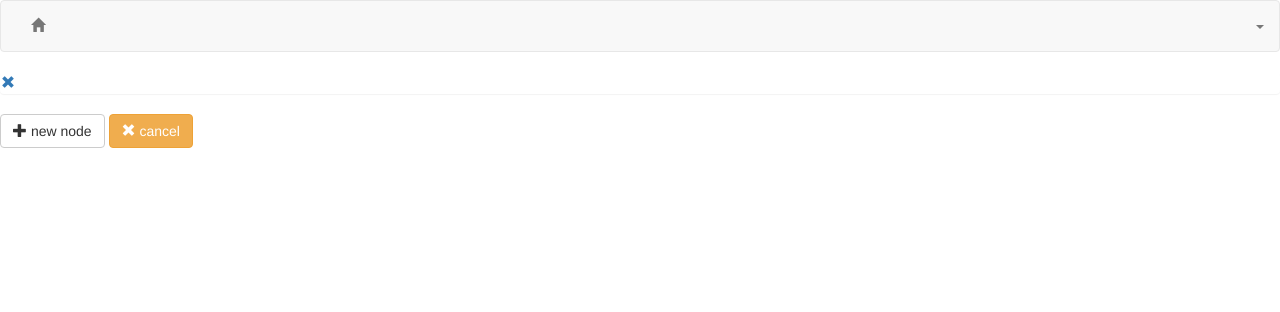
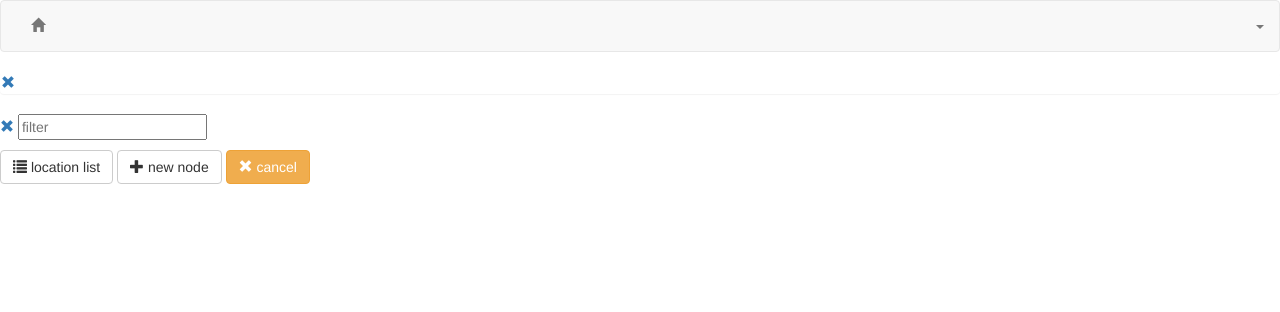
Before and after one commit to TarEnethil/archivar, a Python web app: template app/templates/map/index.html in a window 1280 px wide. Shown: the top 312 px of the page. Run offline with Jinja, Linux system fonts and the light colour scheme; the template is opened without the code that fills it: most values are stand-ins (such as "Sample title", 1, 10 or a date in 2020); some libraries are stand-ins or nearby versions.

Commit message:
Map: add filterable location list
- modeled after the old one, just no jqxList but selfmade
- categories should be sorted by node type id
- within a category / node type, nodes are sorted lexigraphically

Signed-off-by: Thorben Römer <thorbenroemer@t-online.de>

```diff
--- a/app/templates/map/index.html
+++ b/app/templates/map/index.html
@@ -26,18 +26,30 @@
     <div id="nodeform_content"></div>
   </div>
 
+  <div id="location-list">
+    <a class="close-link-sidebar">
+      <span class="glyphicon glyphicon-remove"></span>
+    </a>
+    <input type="text" id="filter_locations" placeholder="filter" />
+    <ul id="locations"></ul>
+  </div>
+
   <div id="bottom-menu">
-    <a id="btn-add-node" class="btn btn-default">
+    <a id="btn-loc-sidebar" class="btn btn-default btn-left">
+      <span class="glyphicon glyphicon-list"></span>
+      location list
+    </a>
+
+    <a id="btn-add-node" class="btn btn-default btn-right">
       <span class="glyphicon glyphicon-plus"></span>
       new node
     </a>
 
-    <a id="btn-cancel-add-node" class="btn btn-warning">
+    <a id="btn-cancel-add-node" class="btn btn-warning btn-right">
       <span class="glyphicon glyphicon-remove"></span>
       cancel
     </a>
   </div>
-
 {% endblock %}
 
 {% block scripts %}
@@ -55,6 +67,7 @@
     var _marker_layer;
     var _map_node_types;
     var _nextAction;
+    var _filterbase = {};
 
     $.fn.selectpicker.Constructor.BootstrapVersion = '3';
 
@@ -297,6 +310,7 @@
         for (var nt in _map_node_types) {
           _map_node_types[nt].iconstyle = gen_icon_style(_map_node_types[nt].icon_file, _map_node_types[nt].icon_width, _map_node_types[nt].icon_height);
           _map_node_types[nt].iconstyle_private = gen_icon_style(_map_node_types[nt].icon_file, _map_node_types[nt].icon_width, _map_node_types[nt].icon_height, true);
+          _filterbase[nt] = []
         }
 
         console.log("finished loading node types");
@@ -320,13 +334,23 @@
       _marker_layer.clearLayers()
     }
 
+    function clear_location_list() {
+      $("#locations li").remove();
+      _filterbase = {};
+    }
+
     function reload_markers() {
       loading();
       delete_markers();
+      clear_location_list();
 
+      load_map_node_types(function() {
         load_map_nodes(function() {
+          fill_location_list(function() {
             hide_loading();
-      })
+          });
+        });
+      });
     }
 
     function load_edit_form(id) {
@@ -400,11 +424,46 @@
           _nodes[nid].marker = gen_marker(_nodes[nid].x, _nodes[nid].y, _nodes[nid].node_type, _nodes[nid].visible);
           _nodes[nid].marker.bindPopup(gen_popup(_nodes[nid].id, _nodes[nid].name, _nodes[nid].desc, _nodes[nid].created, _nodes[nid].created_by, _nodes[nid].edited, _nodes[nid].edited_by), { minWidth: 200 });
           _marker_layer.addLayer(_nodes[nid].marker);
+          _filterbase[_nodes[nid].node_type].push({ name: _nodes[nid].name, id: _nodes[nid].id, visible: _nodes[nid].visible });
         }
 
         console.log("finished loading nodes");
         cb();
       });
+    }
+
+    function nodeCompare(a, b) {
+      if (a.name.toLowerCase() < b.name.toLowerCase())
+        return -1;
+      if (a.name.toLowerCase() > b.name.toLowerCase())
+        return 1;
+      return 0;
+    }
+
+    function fill_location_list(cb) {
+      var list = $("ul#locations");
+      for (var cat in _filterbase) {
+        if (_filterbase[cat].length > 0) {
+          $("<li/>").addClass("category").html('<img src="' + _map_node_types[cat].icon_file + '" > ' + _map_node_types[cat].name).appendTo(list);
+          _filterbase[cat].sort(nodeCompare);
+          for (var node in _filterbase[cat]) {
+            var element = $("<li/>").addClass("location").attr("data-node-id", _filterbase[cat][node].id).html(_filterbase[cat][node].name);
+            if (_filterbase[cat][node].visible == false) {
+              element.addClass("invis");
+            }
+            element.appendTo(list);
+          }
+        }
+      }
+
+      $(".location").click(function() {
+        var marker = _nodes[$(this).attr("data-node-id")].marker
+        _map.panTo(marker.getLatLng());
+        marker.openPopup();
+      });
+
+      console.log("finished populating location list");
+      cb();
     }
 
     function setNextAction(act) {
@@ -498,6 +557,7 @@
 
       load_map_node_types(function() {
         load_map_nodes(function() {
+          fill_location_list(function() {
             _marker_layer.addTo(_map);
 
             $("#btn-add-node").click(function() {
@@ -506,6 +566,14 @@
 
             $("#btn-cancel-add-node").click(function() {
               setNextAction("none");
+            });
+
+            $("#btn-loc-sidebar").click(function() {
+              $("#location-list").show();
+            });
+
+            $(".close-link-sidebar").click(function() {
+              $("#location-list").hide();
             });
 
             $("div").one("click", '.node-edit-btn', function(event) {
@@ -521,8 +589,17 @@
               L.DomEvent.stop(event);
             });
 
+            $("#filter_locations").on("keyup", function() {
+              var value = $(this).val().toLowerCase();
+
+              $("#locations li.location").filter(function() {
+                $(this).toggle($(this).text().toLowerCase().indexOf(value) > -1);
+              });
+            });
+
             hide_loading();
             console.log("init done.");
+          });
         });
       });
     }
```
Also changed, not shown: static_files/map.css (+74 -3 lines). Lines whose indentation alone changed are shown as unchanged.
